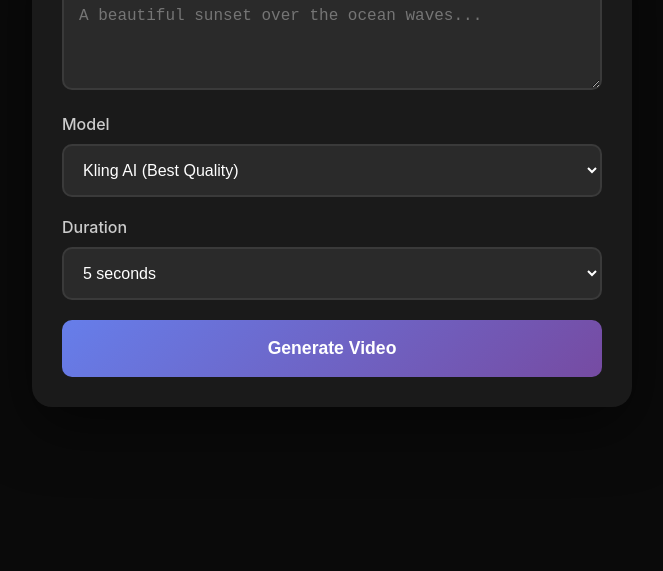
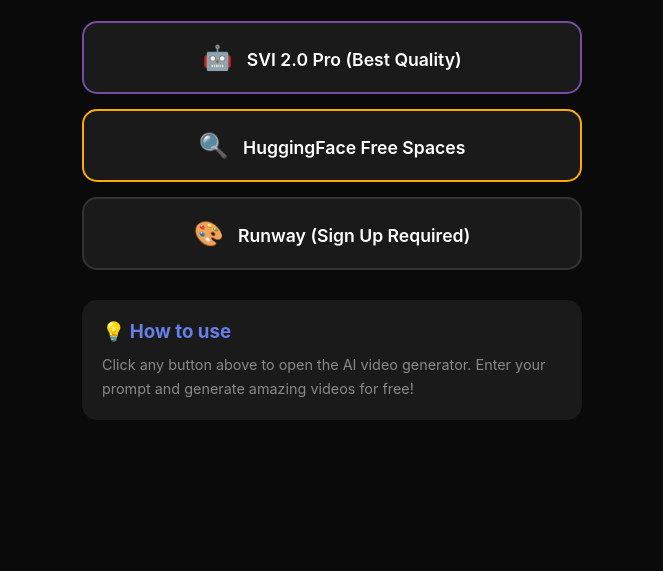
Before and after one commit to Lucifersdevil/open-source-video-, a website: page index.html in a window 1280 px wide. Shown: the part 229-800 px from the top of the page, without its empty margins (308-971 px from the left). Drawn offline with Linux system fonts and the light colour scheme.

Commit message:
Add free video generation links

```diff
--- a/index.html
+++ b/index.html
@@ -19,11 +19,18 @@
             display: flex;
             flex-direction: column;
             align-items: center;
-            padding: 40px 20px;
+            justify-content: center;
+            padding: 20px;
+        }
+
+        .container {
+            width: 100%;
+            max-width: 500px;
+            text-align: center;
         }
 
         h1 {
-            font-size: 2.5rem;
+            font-size: 2rem;
             margin-bottom: 10px;
             background: linear-gradient(135deg, #667eea 0%, #764ba2 100%);
             -webkit-background-clip: text;
@@ -33,211 +40,96 @@
 
         .subtitle {
             color: #888;
-            margin-bottom: 40px;
+            margin-bottom: 30px;
         }
 
-        .container {
+        .btn {
+            display: block;
             width: 100%;
-            max-width: 600px;
+            padding: 20px;
+            margin-bottom: 15px;
             background: #1a1a1a;
-            border-radius: 20px;
-            padding: 30px;
-            box-shadow: 0 20px 60px rgba(0,0,0,0.5);
-        }
-
-        label {
-            display: block;
-            margin-bottom: 10px;
-            color: #ccc;
-            font-weight: 500;
-        }
-
-        input, textarea, select {
-            width: 100%;
-            padding: 15px;
-            background: #2a2a2a;
-            border: 2px solid #3a3a3a;
-            border-radius: 10px;
-            color: #fff;
-            font-size: 1rem;
-            margin-bottom: 20px;
-            transition: border-color 0.3s;
-        }
-
-        input:focus, textarea:focus, select:focus {
-            outline: none;
-            border-color: #667eea;
-        }
-
-        textarea {
-            min-height: 100px;
-            resize: vertical;
-        }
-
-        button {
-            width: 100%;
-            padding: 18px;
-            background: linear-gradient(135deg, #667eea 0%, #764ba2 100%);
-            border: none;
-            border-radius: 10px;
+            border: 2px solid #333;
+            border-radius: 15px;
             color: #fff;
             font-size: 1.1rem;
             font-weight: 600;
             cursor: pointer;
-            transition: transform 0.2s, box-shadow 0.2s;
+            transition: all 0.3s;
+            text-decoration: none;
         }
 
-        button:hover {
-            transform: translateY(-2px);
-            box-shadow: 0 10px 30px rgba(102, 126, 234, 0.4);
+        .btn:hover {
+            transform: translateY(-3px);
+            border-color: #667eea;
+            box-shadow: 0 10px 30px rgba(102, 126, 234, 0.3);
         }
 
-        button:disabled {
-            opacity: 0.6;
-            cursor: not-allowed;
-            transform: none;
+        .btn-poe {
+            border-color: #764ba2;
         }
 
-        .result {
+        .btn-poe:hover {
+            border-color: #764ba2;
+            box-shadow: 0 10px 30px rgba(118, 75, 162, 0.3);
+        }
+
+        .btn-huggingface {
+            border-color: #FFAA00;
+        }
+
+        .btn-huggingface:hover {
+            border-color: #FFAA00;
+            box-shadow: 0 10px 30px rgba(255, 170, 0, 0.3);
+        }
+
+        .icon {
+            font-size: 1.5rem;
+            margin-right: 10px;
+        }
+
+        .info {
             margin-top: 30px;
             padding: 20px;
-            background: #2a2a2a;
-            border-radius: 10px;
-            display: none;
+            background: #1a1a1a;
+            border-radius: 15px;
+            text-align: left;
         }
 
-        .result.show {
-            display: block;
+        .info h3 {
+            color: #667eea;
+            margin-bottom: 10px;
         }
 
-        .result video {
-            width: 100%;
-            border-radius: 10px;
-            margin-top: 15px;
-        }
-
-        .loading {
-            display: none;
-            text-align: center;
-            padding: 30px;
-        }
-
-        .loading.show {
-            display: block;
-        }
-
-        .spinner {
-            width: 50px;
-            height: 50px;
-            border: 4px solid #3a3a3a;
-            border-top-color: #667eea;
-            border-radius: 50%;
-            animation: spin 1s linear infinite;
-            margin: 0 auto 20px;
-        }
-
-        @keyframes spin {
-            to { transform: rotate(360deg); }
-        }
-
-        .error {
-            background: #3a1a1a;
-            border: 1px solid #ff4444;
-            color: #ff4444;
-            padding: 15px;
-            border-radius: 10px;
-            margin-top: 20px;
-            display: none;
-        }
-
-        .error.show {
-            display: block;
+        .info p {
+            color: #888;
+            font-size: 0.9rem;
+            line-height: 1.6;
         }
     </style>
 </head>
 <body>
-    <h1>🎬 AI Video Generator</h1>
-    <p class="subtitle">Create amazing videos from text prompts</p>
+    <div class="container">
+        <h1>🎬 AI Video Generator</h1>
+        <p class="subtitle">Click a platform to generate videos</p>
 
-    <div class="container">
-        <label for="prompt">Prompt</label>
-        <textarea id="prompt" placeholder="A beautiful sunset over the ocean waves..."></textarea>
+        <a href="https://poe.com/SVI-2-0-Pro" target="_blank" class="btn btn-poe">
+            <span class="icon">🤖</span> SVI 2.0 Pro (Best Quality)
+        </a>
 
-        <label for="model">Model</label>
-        <select id="model">
-            <option value="kling">Kling AI (Best Quality)</option>
-            <option value="luma">Luma Dream Machine</option>
-            <option value="runway">Runway Gen-3</option>
-        </select>
+        <a href="https://huggingface.co/spaces?search=video+generation" target="_blank" class="btn btn-huggingface">
+            <span class="icon">🔍</span> HuggingFace Free Spaces
+        </a>
 
-        <label for="duration">Duration</label>
-        <select id="duration">
-            <option value="5">5 seconds</option>
-            <option value="10">10 seconds</option>
-        </select>
+        <a href="https://runwayml.com/creative-suite/gen-3-alpha/" target="_blank" class="btn">
+            <span class="icon">🎨</span> Runway (Sign Up Required)
+        </a>
 
-        <button id="generateBtn" onclick="generateVideo()">Generate Video</button>
-
-        <div class="loading" id="loading">
-            <div class="spinner"></div>
-            <p>Generating your video... This may take a few minutes.</p>
-        </div>
-
-        <div class="error" id="error"></div>
-
-        <div class="result" id="result">
-            <h3>✅ Video Generated!</h3>
-            <video id="videoPlayer" controls></video>
-            <a id="downloadLink" href="#" download>Download Video</a>
+        <div class="info">
+            <h3>💡 How to use</h3>
+            <p>Click any button above to open the AI video generator.
+            Enter your prompt and generate amazing videos for free!</p>
         </div>
     </div>
-
-    <script>
-        async function generateVideo() {
-            const prompt = document.getElementById('prompt').value;
-            const model = document.getElementById('model').value;
-            const duration = document.getElementById('duration').value;
-
-            if (!prompt) {
-                showError('Please enter a prompt');
-                return;
-            }
-
-            // Hide previous results
-            document.getElementById('result').classList.remove('show');
-            document.getElementById('error').classList.remove('show');
-            document.getElementById('loading').classList.add('show');
-            document.getElementById('generateBtn').disabled = true;
-
-            try {
-                const response = await fetch('/api/generate', {
-                    method: 'POST',
-                    headers: { 'Content-Type': 'application/json' },
-                    body: JSON.stringify({ prompt, model, duration })
-                });
-
-                const data = await response.json();
-
-                if (data.success) {
-                    document.getElementById('videoPlayer').src = data.videoUrl;
-                    document.getElementById('downloadLink').href = data.videoUrl;
-                    document.getElementById('result').classList.add('show');
-                } else {
-                    showError(data.error || 'Failed to generate video');
-                }
-            } catch (err) {
-                showError('Error: ' + err.message);
-            } finally {
-                document.getElementById('loading').classList.remove('show');
-                document.getElementById('generateBtn').disabled = false;
-            }
-        }
-
-        function showError(msg) {
-            const errorEl = document.getElementById('error');
-            errorEl.textContent = msg;
-            errorEl.classList.add('show');
-        }
-    </script>
 </body>
 </html>
```
Also changed, not shown: server.js (+72 -14 lines).
